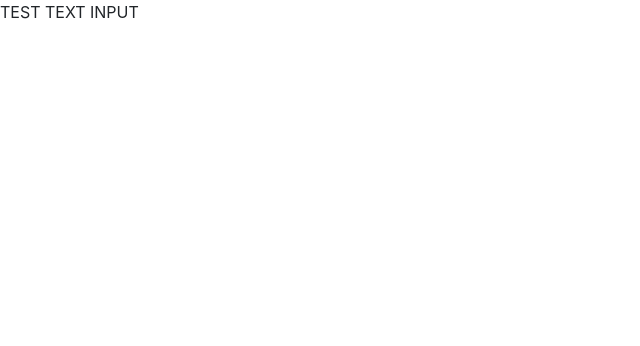
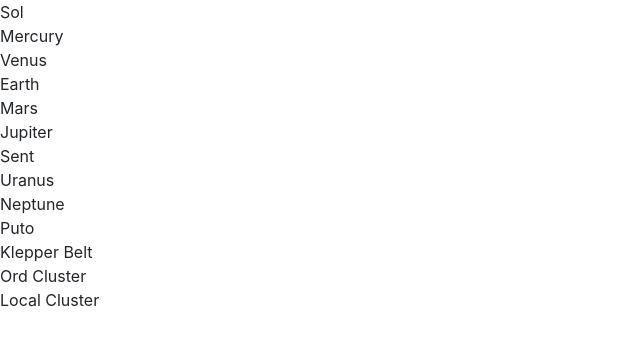
Before and after one commit to Thisisjameswyn/galactic-age-checker, a website built with webpack: page src/index.html in a window 1280 px wide. Shown: the whole page, without its empty margins (0-640 px from the left). Built offline with nearby package versions, Linux system fonts and the light colour scheme.

Commit message:
adding UI elements

```diff
--- a/src/index.html
+++ b/src/index.html
@@ -1,11 +1,23 @@
 <!DOCTYPE html>
 <html lang="en-US">
 <head>
-  <title>TITLE-HTML</title>
+  <title>Galactic Traveller</title>
 </head>
 <body>
-  <section class="main">
-
-  </section>
+  <div>Sol</div>
+  <div>Mercury</div>
+  <div>Venus</div>
+  <div>Earth</div>
+  <div>Mars</div>
+  <div>Jupiter</div>
+  <div>Sent</div>
+  <div>Uranus</div>
+  <div>Neptune</div>
+  <div>Puto</div>
+  <div>Klepper Belt</div>
+  <div>Ord Cluster</div>
+  <div>Local Cluster</div>
+  <div></div>
+  <div></div>
 </body>
 </html>
--- a/src/main.js
+++ b/src/main.js
@@ -3,4 +3,14 @@ import 'bootstrap'
 import 'bootstrap/dist/css/bootstrap.min.css'
 import './css/styles.css'
 
-$("section").text("TEST TEXT INPUT")
+$(document).ready(function () {
+  let _destination = []
+  $(document).click(function(event) {
+    _destination = [$(event.target).text(), $(event.target).val()];
+  });
+
+  $("#travelLog").submit(function (e) {
+
+    e.preventDefault();
+  });
+});
```
Also changed, not shown: src/js/ageChecker.js (+2 -9 lines).
